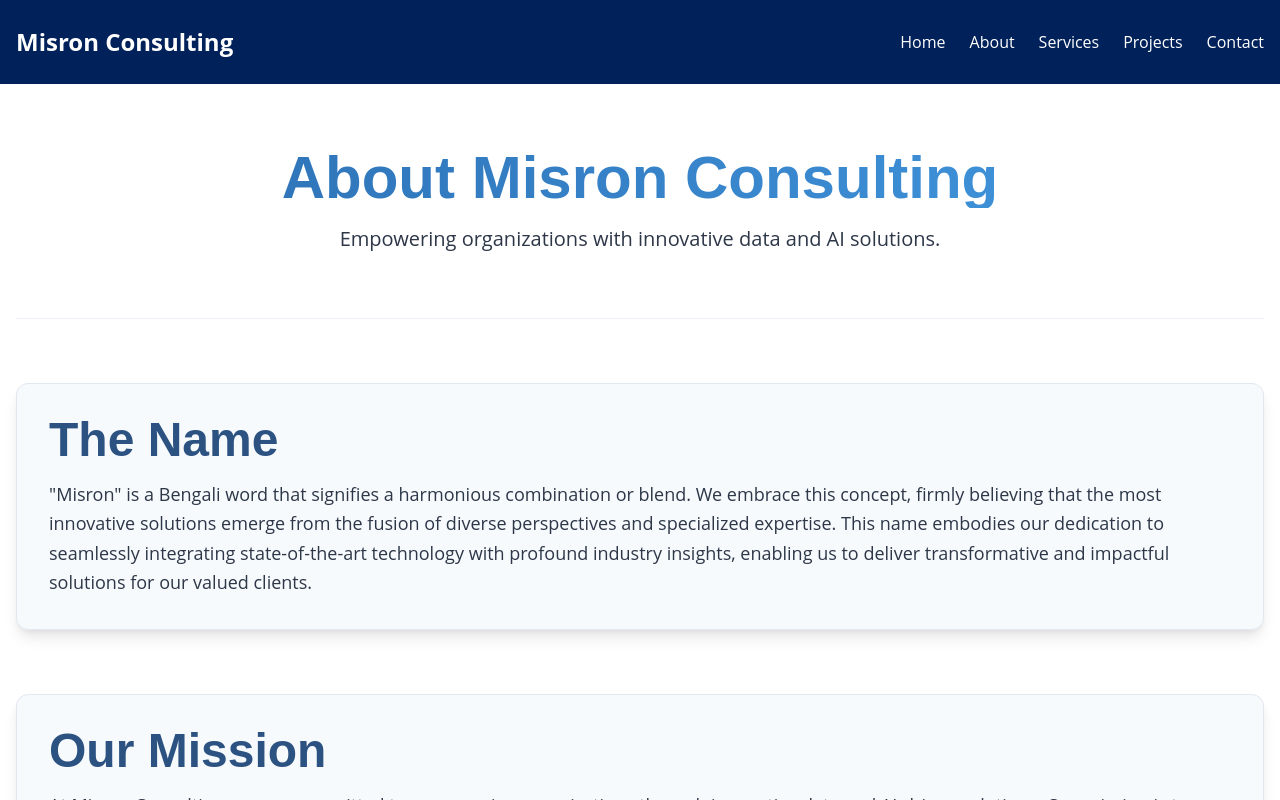
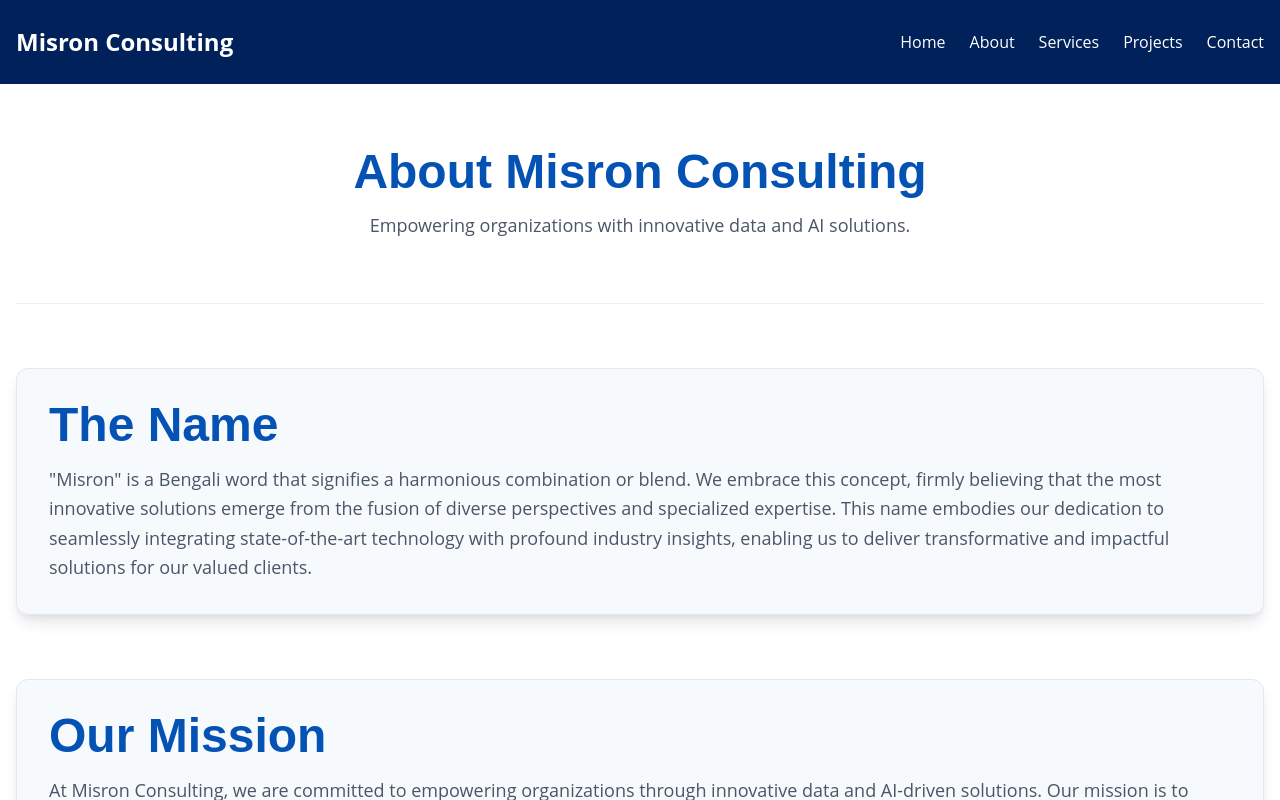
Before and after one commit to ambarishg/misron-consulting---azure, a React (Vite) app: page /about in a window 1280 px wide. Shown: the top 800 px of the page. Built offline with nearby package versions, Linux system fonts and the light colour scheme.

Commit message:
About us Changed

```diff
--- a/src/pages/About.jsx
+++ b/src/pages/About.jsx
@@ -17,8 +17,8 @@ import { FaChartLine, FaRobot, FaLanguage, FaDatabase, FaLightbulb } from "react
 const MotionBox = motion(Box);
 
 const About = () => {
-  const headingColor = useColorModeValue("blue.700", "blue.300");
-  const textColor = useColorModeValue("gray.700", "gray.300");
+  const headingColor = useColorModeValue("brand.600", "brand.200");
+  const textColor = useColorModeValue("gray.600", "gray.300");
   const iconColor = useColorModeValue("blue.500", "blue.200");
   const dividerColor = useColorModeValue("gray.200", "gray.700");
   const containerBg = useColorModeValue("gray.50", "gray.900"); // Very light background for better contrast
@@ -47,15 +47,14 @@ const About = () => {
         >
           <Heading
             as="h1"
-            size="3xl" // Increased size for impact
+            size="2xl" // Increased size for impact
             fontWeight="bold" // Use extrabold for a strong statement
-            bgGradient="linear(to-r, blue.600, blue.400)" // Use consistent blue gradient
-            bgClip="text"
+            color={headingColor}
             mb={2} // Add spacing below the heading
           >
             About Misron Consulting
           </Heading>
-          <Text fontSize="xl" color={textColor} mt={4}>
+          <Text fontSize="lg" color={textColor} mt={4}>
             Empowering organizations with innovative data and AI solutions.
           </Text>
         </MotionBox>
```
